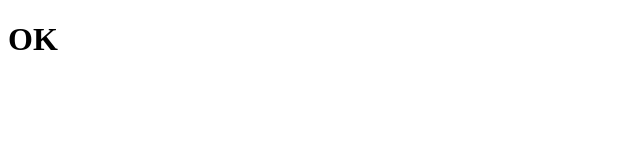
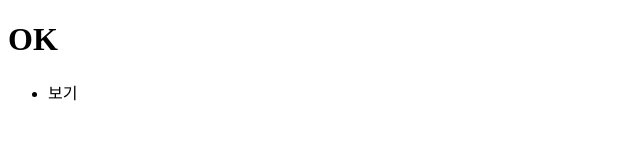
Before and after one commit to zzupd/JSP_01, a plain HTML site: page ch01/index.html in a window 1280 px wide. Shown: the full height of the page, 0-640 px from the left. Drawn offline with Linux system fonts and the light colour scheme.

Commit message:
ul요소생성

```diff
--- a/ch01/index.html
+++ b/ch01/index.html
@@ -7,5 +7,8 @@
 </head>
 <body>
     <h1>OK</h1>
+    <ul>
+        <li>보기</li>
+    </ul>
 </body>
 </html>
```
